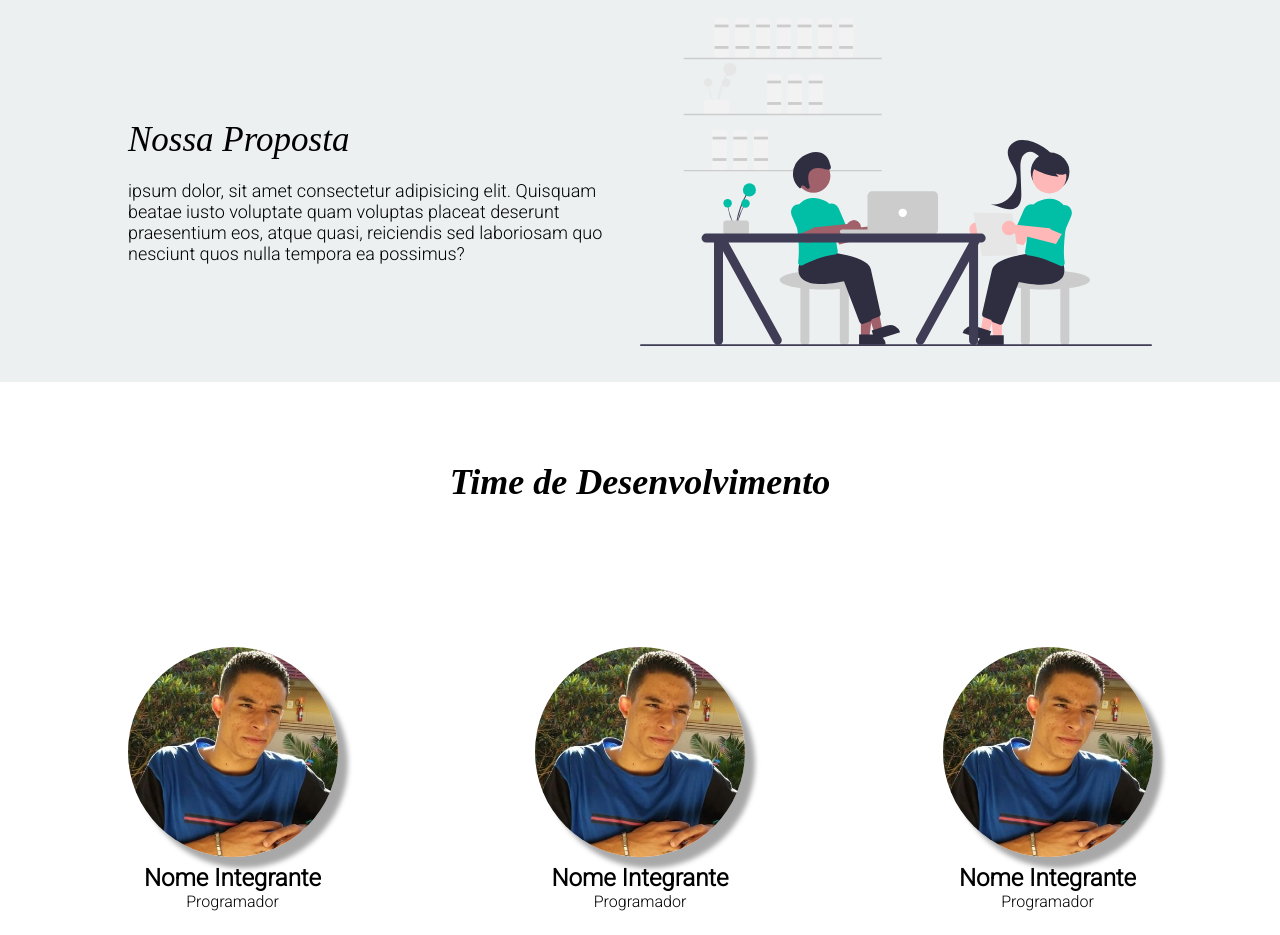
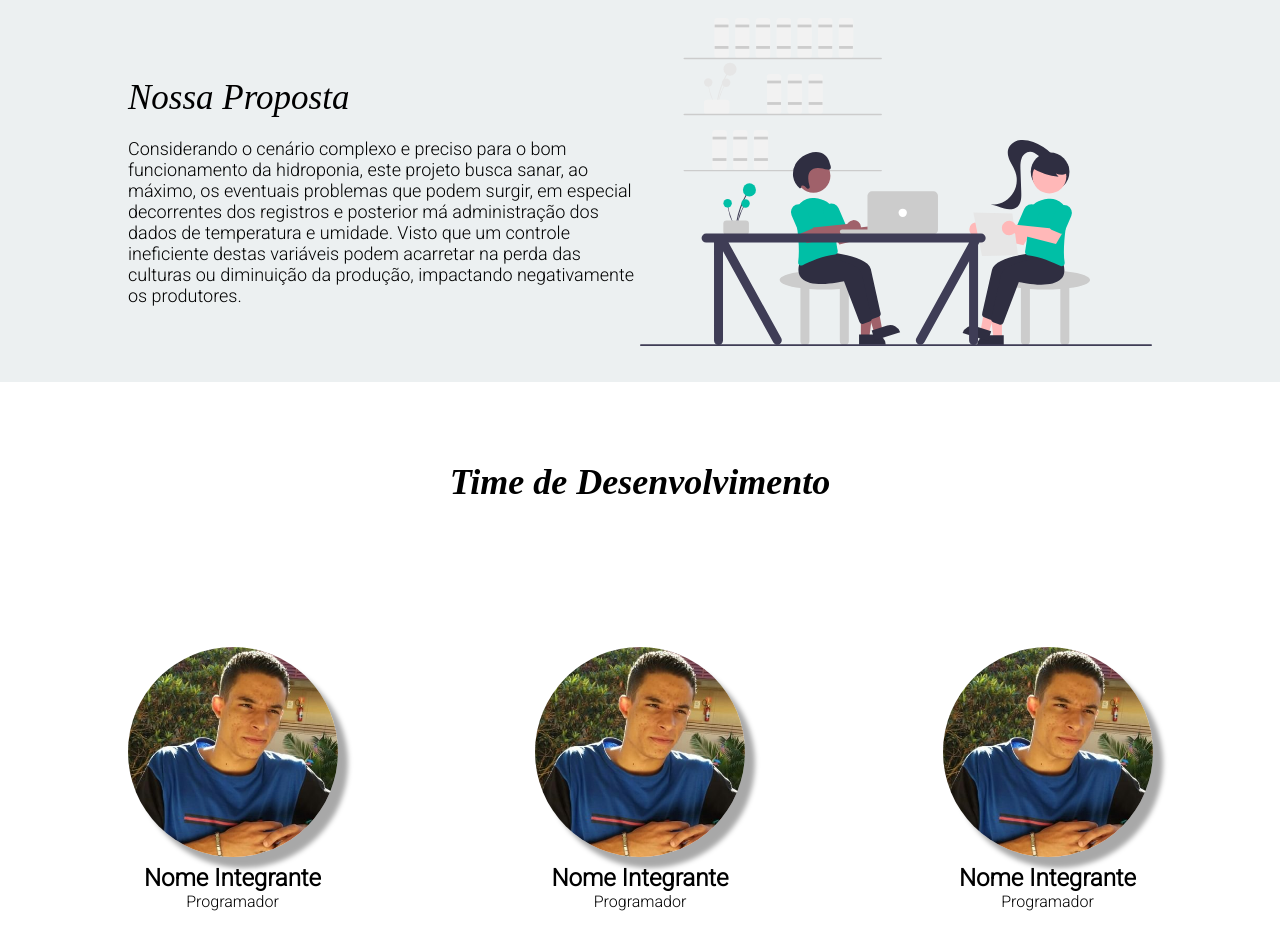
Before and after one commit to 1adsa-grupo10/Projeto-P-I, a plain HTML site: page Site insitucional/Vitória/index.html in a window 1280 px wide. Shown: the part 1360-2295 px from the top of the page. Drawn offline with nearby package versions, Linux system fonts and the light colour scheme.

Commit message:
Adicionei o nossa proposta

```diff
--- a/Site insitucional/Vitória/index.html
+++ b/Site insitucional/Vitória/index.html
@@ -71,7 +71,8 @@
     <div class="about">
         <div class="about-info">
             <h1>Nossa Proposta</h1>
-            <p>ipsum dolor, sit amet consectetur adipisicing elit. Quisquam beatae iusto voluptate quam voluptas placeat deserunt praesentium eos, atque quasi, reiciendis sed laboriosam quo nesciunt quos nulla tempora ea possimus?</p>
+            <p>Considerando o cenário complexo e preciso para o bom funcionamento da hidroponia, este projeto busca sanar, ao máximo, os eventuais problemas que podem surgir, em especial decorrentes dos registros e posterior má administração dos dados de
+                temperatura e umidade. Visto que um controle ineficiente destas variáveis podem acarretar na perda das culturas ou diminuição da produção, impactando negativamente os produtores.</p>
         </div>
         <div class="about-info">
             <img src="imagens/about.svg">
```
